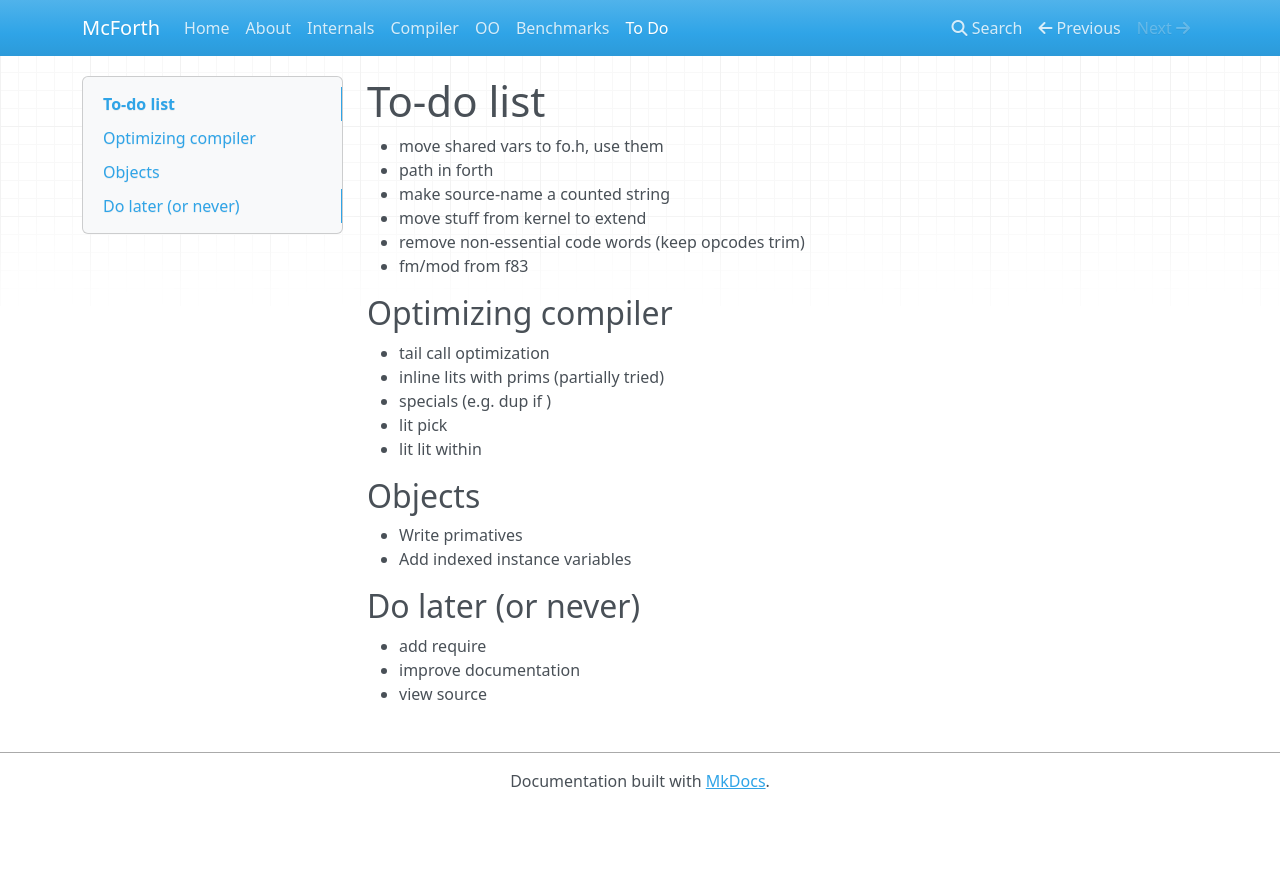
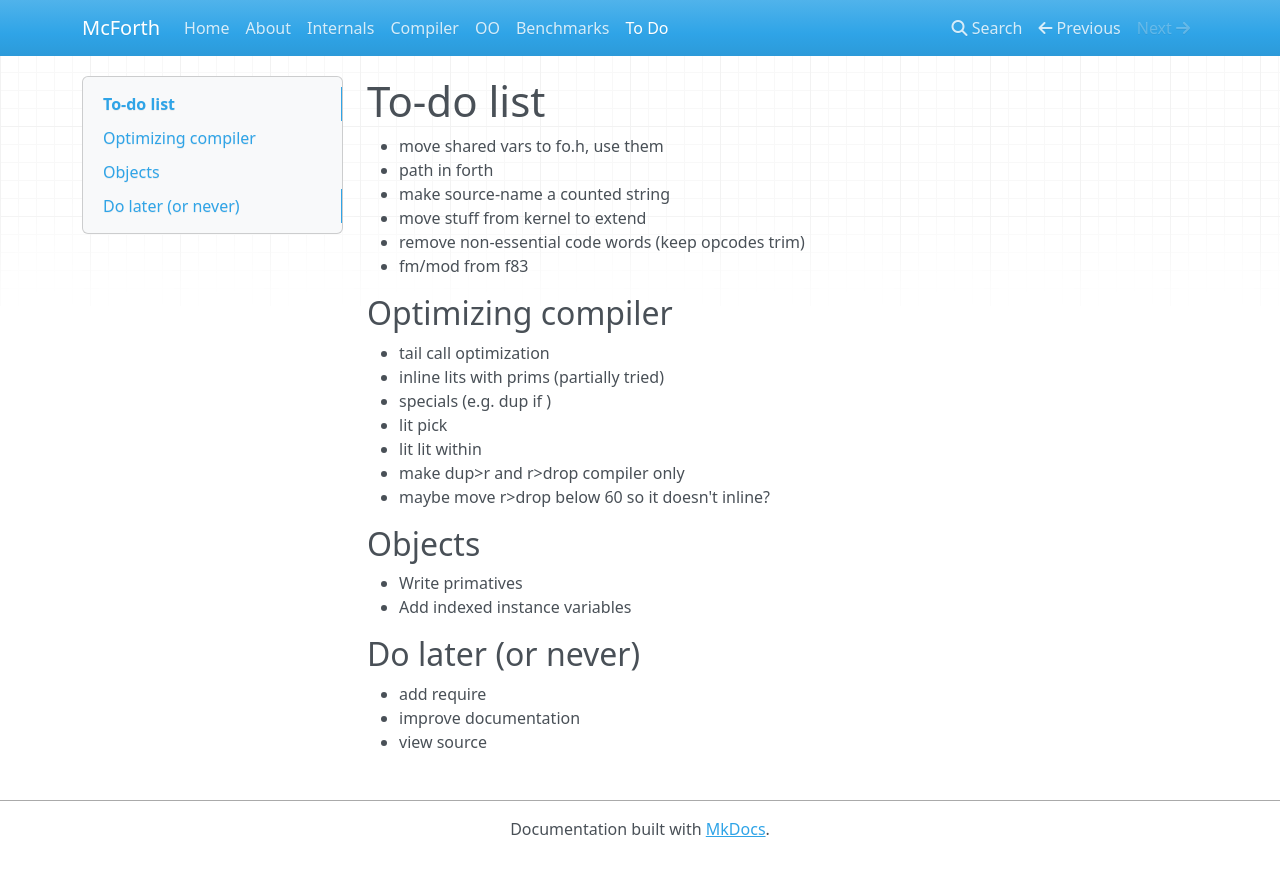
Before and after one commit to amckewan/mcforth, an MkDocs documentation site: the page built from docs/todo.md, in a window 1280 px wide. Shown: the top 876 px of the page. Built offline with MkDocs 1.6.1, drawn with Linux system fonts in a browser that asks for light colours; nearby versions of some CDN libraries.

```diff
--- a/docs/todo.md
+++ b/docs/todo.md
@@ -14,6 +14,8 @@
 * specials (e.g. dup if )
 * lit pick
 * lit lit within
+* make dup>r and r>drop compiler only
+* maybe move r>drop below 60 so it doesn't inline?
 
 ## Objects
 
```
Also changed, not shown: 8 other files.
